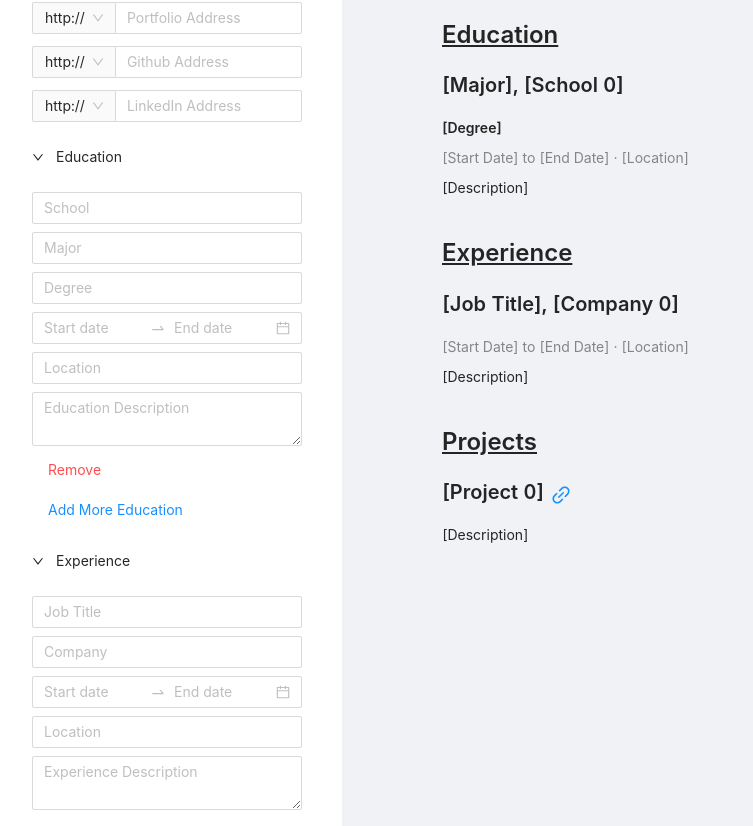
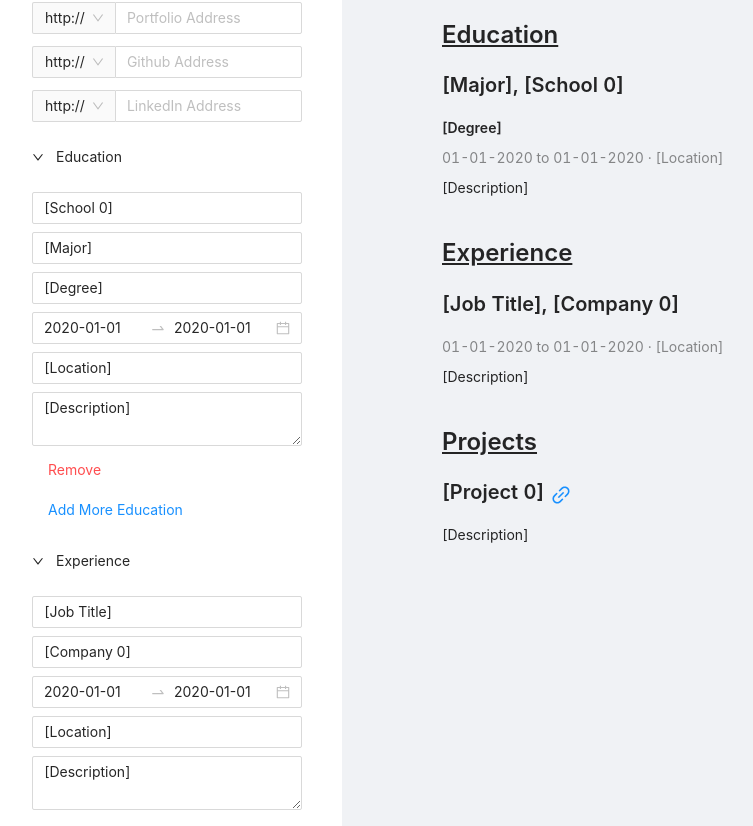
Before and after one commit to irnkwon/resume-maker, a React (Create React App) app: page / in a window 1280 px wide. Shown: the part 393-1219 px from the top of the page, without its empty margins (8-761 px from the left). Built offline with nearby package versions, Linux system fonts and the light colour scheme.

Commit message:
Fix remove functionality and date picker errors

```diff
--- a/package.json
+++ b/package.json
@@ -10,6 +10,7 @@
     "@testing-library/user-event": "^7.1.2",
     "antd": "^4.5.4",
     "gh-pages": "^3.1.0",
+    "moment": "^2.27.0",
     "react": "^16.13.1",
     "react-dom": "^16.13.1",
     "react-scripts": "3.4.3"
--- a/src/App.js
+++ b/src/App.js
@@ -48,8 +48,8 @@ class App extends React.Component {
           major: "[Major]",
           degree: "[Degree]",
           schoolLocation: "[Location]",
-          schoolStartDate: "[Start Date]",
-          schoolEndDate: "[End Date]",
+          schoolStartDate: "01-01-2020",
+          schoolEndDate: "01-01-2020",
           eduDesc: "[Description]"
         }
       ],
@@ -61,8 +61,8 @@ class App extends React.Component {
           jobTitle: "[Job Title]",
           companyName: "[Company 0]",
           companyLocation: "[Location]",
-          companyStartDate: "[Start Date]",
-          companyEndDate: "[End Date]",
+          companyStartDate: "01-01-2020",
+          companyEndDate: "01-01-2020",
           jobDesc: "[Description]"
         }
       ],
@@ -106,13 +106,15 @@ class App extends React.Component {
   handleDateChange = (date, dateString, id, key) => {
     if (id === "schoolDate") { // Education
       const newEducation = this.state.education.slice();
-      newEducation[key].schoolStartDate = dateString[0];
-      newEducation[key].schoolEndDate = dateString[1];
+      const item = [...newEducation.filter(i => i.key === key)];
+      item[0].schoolStartDate = dateString[0];
+      item[0].schoolEndDate = dateString[1];
       this.setState({ education: newEducation });
     } if (id === "companyDate") { // Experience
       const newExperience = this.state.experience.slice();
-      newExperience[key].companyStartDate = dateString[0];
-      newExperience[key].companyEndDate = dateString[1];
+      const item = [...newExperience.filter(i => i.key === key)];
+      item[0].companyStartDate = dateString[0];
+      item[0].companyEndDate = dateString[1];
       this.setState({ experience: newExperience });
     }
   }
@@ -126,8 +128,8 @@ class App extends React.Component {
         major: "[Major]",
         degree: "[Degree]",
         schoolLocation: "[Location]",
-        schoolStartDate: "[Start Date]",
-        schoolEndDate: "[End Date]",
+        schoolStartDate: "01-01-2020",
+        schoolEndDate: "01-01-2020",
         eduDesc: "[Description]"
       }]
     }));
@@ -141,8 +143,8 @@ class App extends React.Component {
         companyName: prevState.experience.length !== 0 ?
           ("[Company " + (prevState.experience[prevState.experience.length - 1].key + 1)  + "]") : "[Company 0]",
         companyLocation: "[Location]",
-        companyStartDate: "[Start Date]",
-        companyEndDate: "[End Date]",
+        companyStartDate: "01-01-2020",
+        companyEndDate: "01-01-2020",
         jobDesc: "[Description]"
       }]
     }));
@@ -222,8 +224,9 @@ class App extends React.Component {
                         {this.state.education.map((i) => (
                           <React.Fragment key={i.key}>
                             {i.key !== 0 ? <Divider /> : null}
-                            <Education handleChange={this.handleChange}
-                              handleDateChange={this.handleDateChange} eduKey={i.key} />
+                            <Education handleChange={this.handleChange} handleDateChange={this.handleDateChange}
+                              eduKey={i.key} name={i.schoolName} major={i.major} degree={i.degree}
+                              start={i.schoolStartDate} end={i.schoolEndDate} location={i.schoolLocation} desc={i.eduDesc} />
                             <Button type="link" onClick={() => this.handleRemove("education", i.key)} danger>Remove</Button>
                           </React.Fragment>
                         ))}
@@ -234,8 +237,9 @@ class App extends React.Component {
                         {this.state.experience.map((i) => (
                           <React.Fragment key={i.key}>
                             {i.key !== 0 ? <Divider /> : null}
-                            <Experience handleChange={this.handleChange}
-                              handleDateChange={this.handleDateChange} expKey={i.key} />
+                            <Experience handleChange={this.handleChange} handleDateChange={this.handleDateChange}
+                              expKey={i.key} title={i.jobTitle} company={i.companyName} start={i.companyStartDate}
+                              end={i.companyEndDate} location={i.companyLocation} desc={i.jobDesc} />
                             <Button type="link" onClick={() => this.handleRemove("experience", i.key)} danger>Remove</Button>
                           </React.Fragment>
                         ))}
@@ -246,7 +250,8 @@ class App extends React.Component {
                         {this.state.projects.map((i) => (
                           <React.Fragment key={i.key}>
                             {i.key !== 0 ? <Divider /> : null}
-                            <Projects handleChange={this.handleChange} projectKey={i.key} />
+                            <Projects handleChange={this.handleChange} projectKey={i.key}
+                              name={i.projectName} link={i.projectLink} desc={i.projectDesc} />
                             <Button type="link" onClick={() => this.handleRemove("projects", i.key)} danger>Remove</Button>
                           </React.Fragment>
                         ))}
--- a/src/Components/Education.js
+++ b/src/Components/Education.js
@@ -1,21 +1,25 @@
 import React from 'react';
+import moment from 'moment';
 import { Input, DatePicker, Space } from 'antd';
 
 export class Education extends React.Component {
     render() {
         const { RangePicker } = DatePicker;
         const { TextArea } = Input;
-        const { handleChange, handleDateChange, eduKey } = this.props;
+        const { handleChange, handleDateChange, eduKey, name, major, degree, start, end, location, desc } = this.props;
         return (
             <Space direction="vertical">
-                <Input name="schoolName" placeholder="School" onChange={(e) => handleChange(e, eduKey, "edu")}></Input>
-                <Input name="major" placeholder="Major" onChange={(e) => handleChange(e, eduKey, "edu")}></Input>
-                <Input name="degree" placeholder="Degree" onChange={(e) => handleChange(e, eduKey, "edu")}></Input>
-                <RangePicker bordered={true} onChange={(date, dateString) =>
+                <Input name="schoolName" placeholder={"School " + eduKey} value={name}
+                    onChange={(e) => handleChange(e, eduKey, "edu")}></Input>
+                <Input name="major" placeholder="Major" onChange={(e) => handleChange(e, eduKey, "edu")}
+                    value={major}></Input>
+                <Input name="degree" placeholder="Degree" onChange={(e) => handleChange(e, eduKey, "edu")}
+                    value={degree}></Input>
+                <RangePicker bordered={true} value={[moment(start), moment(end)]} onChange={(date, dateString) =>
                     handleDateChange(date, dateString, "schoolDate", eduKey, "edu")} />
-                <Input name="schoolLocation" placeholder="Location"
+                <Input name="schoolLocation" placeholder="Location" value={location}
                     onChange={(e) => handleChange(e, eduKey, "edu")}></Input>
-                <TextArea name="eduDesc" placeholder="Education Description"
+                <TextArea name="eduDesc" placeholder="Education Description" value={desc}
                     onChange={(e) => handleChange(e, eduKey, "edu")}></TextArea>
             </Space>
         );
--- a/src/Components/Experience.js
+++ b/src/Components/Experience.js
@@ -1,21 +1,23 @@
 import React from 'react';
+import moment from 'moment';
 import { Input, DatePicker, Space } from 'antd';
 
 export class Experience extends React.Component {
     render() {
         const { RangePicker } = DatePicker;
         const { TextArea } = Input;
-        const { handleChange, handleDateChange, expKey } = this.props;
+        const { handleChange, handleDateChange, expKey, title, company, start, end, location, desc } = this.props;
         return (
             <Space direction="vertical">
-                <Input name="jobTitle" placeholder="Job Title" onChange={(e) => handleChange(e, expKey, "exp")}></Input>
-                <Input name="companyName" placeholder="Company"
+                <Input name="jobTitle" placeholder="Job Title" value={title}
                     onChange={(e) => handleChange(e, expKey, "exp")}></Input>
-                <RangePicker bordered={true} onChange={(date, dateString) =>
-                    handleDateChange(date, dateString, "companyDate", expKey, "exp")} />
-                <Input name="companyLocation" placeholder="Location"
+                <Input name="companyName" placeholder={"Company " + expKey}  value={company}
                     onChange={(e) => handleChange(e, expKey, "exp")}></Input>
-                <TextArea name="jobDesc" placeholder="Experience Description"
+                <RangePicker bordered={true} value={[moment(start), moment(end)]}
+                    onChange={(date, dateString) => handleDateChange(date, dateString, "companyDate", expKey, "exp")} />
+                <Input name="companyLocation" placeholder="Location" value={location}
+                    onChange={(e) => handleChange(e, expKey, "exp")}></Input>
+                <TextArea name="jobDesc" placeholder="Experience Description" value={desc}
                     onChange={(e) => handleChange(e, expKey, "exp")}></TextArea>
             </Space>
         );
--- a/src/Components/Projects.js
+++ b/src/Components/Projects.js
@@ -4,14 +4,14 @@ import { Input, Space } from 'antd';
 export class Projects extends React.Component {
     render() {
         const { TextArea } = Input;
-        const { handleChange, projectKey } = this.props;
+        const { handleChange, projectKey, name, link, desc } = this.props;
         return (
             <Space direction="vertical">
-                <Input name="projectName" placeholder="Project Name"
+                <Input name="projectName" placeholder={"Project " + projectKey} value={name}
                     onChange={(e) => handleChange(e, projectKey, "projects")}></Input>
-                <Input name="projectLink" placeholder="Project Link"
+                <Input name="projectLink" placeholder="Project Link" value={link}
                     onChange={(e) => handleChange(e, projectKey, "projects")}></Input>
-                <TextArea name="projectDesc" placeholder="Project Description"
+                <TextArea name="projectDesc" placeholder="Project Description" value={desc}
                     onChange={(e) => handleChange(e, projectKey, "projects")}></TextArea>
             </Space>
         );
```
Also changed, not shown: 1 other file (tests, documents, lock files or other folders).
